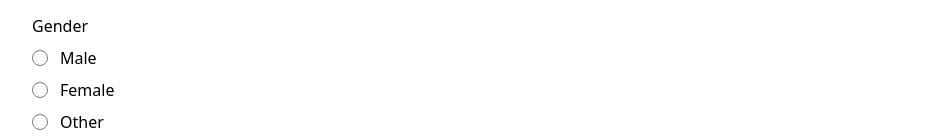
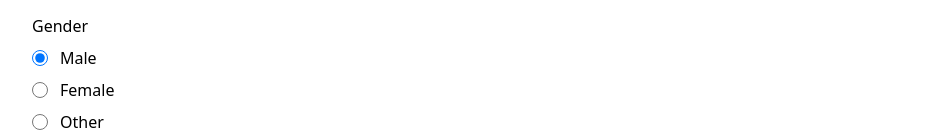
Before and after one commit to alexsanders-git/vue-udemy-course, a Vue app: page / in a window 1280 px wide. Shown: the part 398-538 px from the top of the page, without its empty margins (176-1103 px from the left). Built offline with nearby package versions, Linux system fonts and the light colour scheme; the HTML template or start-up script is replaced by a standard one.

Commit message:
Project Five: Create forms for notifications and privacy settings; create composites to manage settings and notifications

```diff
--- a/src/assets/main.css
+++ b/src/assets/main.css
@@ -20,3 +20,15 @@ input[type='radio'] {
 select {
     @apply bg-gray-50 border border-gray-300 text-gray-900 text-sm rounded-lg focus:outline-none focus-visible:outline-none focus:ring-violet-500 focus-visible:ring-violet-500 focus:border-violet-500 focus-visible:border-violet-500 block w-full p-2.5;
 }
+
+.notification-list {
+    @apply fixed top-0 z-[100] flex max-h-screen w-full flex-col-reverse p-4 sm:bottom-0 sm:right-0 sm:top-auto sm:flex-col md:max-w-[420px];
+}
+
+.notification-item {
+    @apply mb-4 pointer-events-auto relative flex w-full items-center justify-between space-x-2 overflow-hidden rounded-md p-4 pr-6 shadow-lg transition-all border bg-white text-black;
+}
+
+.notification-ack-button {
+    @apply inline-flex h-8 shrink-0 items-center justify-center rounded-md border bg-transparent px-3 text-sm font-medium transition-colors cursor-pointer hover:bg-gray-200 focus:outline-none focus:ring-1 focus:ring-gray-300 disabled:pointer-events-none disabled:opacity-50;
+}
--- a/src/components/ProjectFive.vue
+++ b/src/components/ProjectFive.vue
@@ -5,6 +5,7 @@ import FadeTransition from '@/components/project-five/FadeTransition.vue';
 import GeneralSettings from '@/components/project-five/GeneralSettings.vue';
 import NotificationsSettings from '@/components/project-five/NotificationsSettings.vue';
 import PrivacySettings from '@/components/project-five/PrivacySettings.vue';
+import NotificationsList from '@/components/project-five/NotificationsList.vue';
 import type { ITab, TabKey } from '@/types.ts';
 
 const tabs: ITab[] = [
@@ -43,7 +44,11 @@ const currentTabComponent = computed(
     </nav>
 
     <FadeTransition>
-      <component :is="currentTabComponent" />
+      <KeepAlive>
+        <component :is="currentTabComponent" />
+      </KeepAlive>
     </FadeTransition>
+
+    <NotificationsList />
   </main>
 </template>
--- a/src/components/project-five/GeneralSettings.vue
+++ b/src/components/project-five/GeneralSettings.vue
@@ -1,48 +1,58 @@
 <script setup lang="ts">
 import AppButton from '@/components/AppButton.vue';
+import useSettings from '@/composables/project-five/useSettings.ts';
+import useNotifications from '@/composables/project-five/useNotifications.ts';
+
+const { general } = useSettings();
+const { addNotification } = useNotifications();
+
+const save = () => {
+  addNotification('General setting were saved successfully');
+};
 </script>
 
 <template>
   <div>
     <h2 class="mb-4 text-2xl">General</h2>
-    <form class="space-y-4 mx-auto">
+
+    <form class="space-y-4 mx-auto" @submit.prevent="save">
       <div class="space-y-2">
         <label>Username</label>
-        <input type="text" />
+        <input type="text" v-model="general.username" />
       </div>
 
       <div class="space-y-2">
         <label>Email</label>
-        <input type="email" />
+        <input type="email" v-model="general.email" />
       </div>
 
       <div class="space-y-2">
         <label>About Me</label>
-        <textarea></textarea>
+        <textarea v-model="general.about"></textarea>
       </div>
 
       <div class="space-y-2">
         <label>Gender</label>
 
-        <label>
-          <input type="radio" value="male" />
+        <label class="cursor-pointer">
+          <input type="radio" value="male" v-model="general.gender" />
           <span>Male</span>
         </label>
 
-        <label>
-          <input type="radio" value="female" />
+        <label class="cursor-pointer">
+          <input type="radio" value="female" v-model="general.gender" />
           <span>Female</span>
         </label>
 
-        <label>
-          <input type="radio" value="other" />
+        <label class="cursor-pointer">
+          <input type="radio" value="other" v-model="general.gender" />
           <span>Other</span>
         </label>
       </div>
 
       <div class="space-y-2">
         <label>Country</label>
-        <select>
+        <select v-model="general.country">
           <option>USA</option>
           <option>United Kingdom</option>
           <option>Canada</option>
--- /dev/null
+++ b/src/components/project-five/NotificationsList.vue
@@ -0,0 +1,19 @@
+<script setup lang="ts">
+import useNotifications from '@/composables/project-five/useNotifications.ts';
+
+const { notifications, removeNotification } = useNotifications();
+</script>
+
+<template>
+  <Teleport to="body">
+    <ol class="notification-list">
+      <li v-for="notification in notifications" :key="notification.id" class="notification-item">
+        <div class="text-sm font-semibold">{{ notification.message }}</div>
+
+        <button class="notification-ack-button" @click="removeNotification(notification.id)">
+          OK
+        </button>
+      </li>
+    </ol>
+  </Teleport>
+</template>
--- a/src/components/project-five/NotificationsSettings.vue
+++ b/src/components/project-five/NotificationsSettings.vue
@@ -1,7 +1,34 @@
-<script setup lang="ts"></script>
+<script setup lang="ts">
+import AppButton from '@/components/AppButton.vue';
+import useSettings from '@/composables/project-five/useSettings.ts';
+import useNotifications from '@/composables/project-five/useNotifications.ts';
+
+const { notifications } = useSettings();
+const { addNotification } = useNotifications();
+
+const save = () => {
+  addNotification('Notifications setting were saved successfully');
+};
+</script>
 
 <template>
-  <div>Notifications</div>
+  <div>
+    <h2 class="mb-4 text-2xl">Notifications</h2>
+
+    <form class="space-y-4 mx-auto" @submit.prevent="save">
+      <label class="flex items-center gap-2 cursor-pointer">
+        <input type="checkbox" v-model="notifications.sms" />
+        <span>SMS notifications</span>
+      </label>
+
+      <label class="flex items-center gap-2 cursor-pointer">
+        <input type="checkbox" v-model="notifications.email" />
+        <span>Email notifications</span>
+      </label>
+
+      <AppButton>Save</AppButton>
+    </form>
+  </div>
 </template>
 
 <style scoped></style>
--- a/src/components/project-five/PrivacySettings.vue
+++ b/src/components/project-five/PrivacySettings.vue
@@ -1,7 +1,37 @@
-<script setup lang="ts"></script>
+<script setup lang="ts">
+import useSettings from '@/composables/project-five/useSettings.ts';
+import AppButton from '@/components/AppButton.vue';
+import useNotifications from '@/composables/project-five/useNotifications.ts';
+
+const { privacy } = useSettings();
+const { addNotification } = useNotifications();
+
+const save = () => {
+  addNotification('Privacy setting were saved successfully');
+};
+</script>
 
 <template>
-  <div>Privacy</div>
+  <div>
+    <h2 class="mb-4 text-2xl">Privacy</h2>
+
+    <form class="space-y-4 mx-auto" @submit.prevent="save">
+      <div class="space-y-2">
+        <label>Visibility</label>
+        <select v-model="privacy.visibility">
+          <option value="private">Private</option>
+          <option value="public">Public</option>
+        </select>
+      </div>
+
+      <label class="flex items-center gap-2 cursor-pointer">
+        <input type="checkbox" v-model="privacy.searchEngineIndexing" />
+        <span>Search engine indexing</span>
+      </label>
+
+      <AppButton>Save</AppButton>
+    </form>
+  </div>
 </template>
 
 <style scoped></style>
--- /dev/null
+++ b/src/composables/project-five/useNotifications.ts
@@ -0,0 +1,27 @@
+import { ref } from 'vue';
+
+interface INotification {
+  id: number;
+  message: string;
+}
+
+const notifications = ref<INotification[]>([]);
+
+const addNotification = (message: string) => {
+  const id = Date.now();
+
+  notifications.value.push({
+    id,
+    message,
+  });
+
+  setTimeout(() => removeNotification(id), 5000);
+};
+
+const removeNotification = (id: number) => {
+  notifications.value = notifications.value.filter((n) => n.id !== id);
+};
+
+export default function useNotifications() {
+  return { notifications, addNotification, removeNotification };
+}
--- a/src/composables/project-five/useSettings.ts
+++ b/src/composables/project-five/useSettings.ts
@@ -0,0 +1,73 @@
+import { ref, watch } from 'vue';
+
+type Visibility = 'public' | 'private';
+
+interface ISettings {
+  general: IGeneralSettings;
+  notifications: INotificationsSettings;
+  privacy: IPrivacySettings;
+}
+
+type SettingsKey = keyof ISettings;
+
+interface IGeneralSettings {
+  username: string;
+  email: string;
+  about: string;
+  gender: string;
+  country: string;
+}
+
+interface INotificationsSettings {
+  sms: boolean;
+  email: boolean;
+}
+
+interface IPrivacySettings {
+  visibility: Visibility;
+  searchEngineIndexing: boolean;
+}
+
+const init = <T extends SettingsKey>(key: T, defaults: ISettings[T]) => {
+  const stored = localStorage.getItem(key);
+
+  return stored !== null ? JSON.parse(stored) : defaults;
+};
+
+const watcher =
+  <T extends SettingsKey>(key: T) =>
+  (value: ISettings[T]) => {
+    localStorage.setItem(key, JSON.stringify(value));
+  };
+
+const general = ref<IGeneralSettings>(
+  init('general', {
+    username: '',
+    email: '',
+    about: '',
+    country: 'USA',
+    gender: 'male',
+  }),
+);
+
+const notifications = ref<INotificationsSettings>(
+  init('notifications', {
+    sms: false,
+    email: false,
+  }),
+);
+
+const privacy = ref<IPrivacySettings>(
+  init('privacy', {
+    visibility: 'public',
+    searchEngineIndexing: false,
+  }),
+);
+
+watch(general, watcher('general'), { deep: true });
+watch(notifications, watcher('notifications'), { deep: true });
+watch(privacy, watcher('privacy'), { deep: true });
+
+export default function useSettings() {
+  return { general, notifications, privacy };
+}
```
